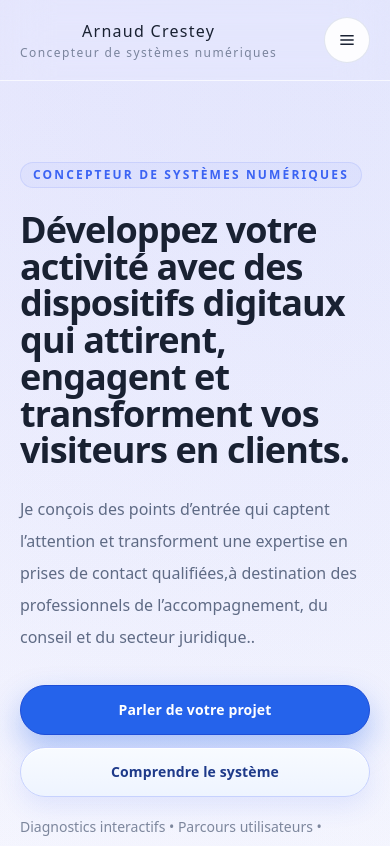
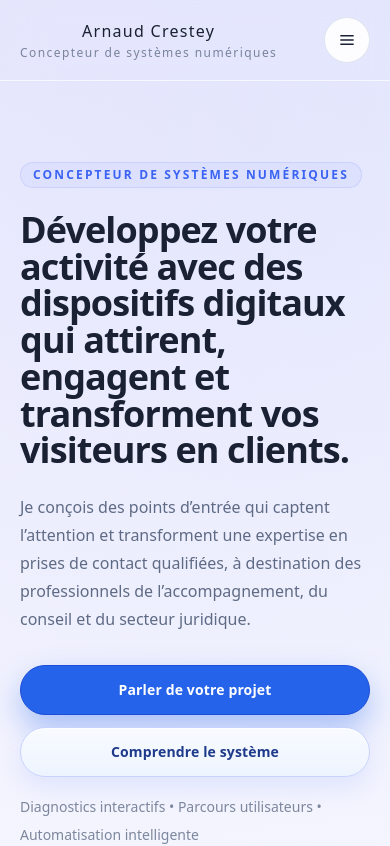
Before and after one commit to arnaudcrestey/portail-site-vitrine, a Next.js app: page / in a window 390 px wide. Shown: the top 846 px of the page. Built offline with nearby package versions, Linux system fonts and the light colour scheme.

Commit message:
Update hero.tsx

```diff
--- a/components/hero.tsx
+++ b/components/hero.tsx
@@ -13,11 +13,9 @@ export function HomeHero() {
             transforment vos visiteurs en clients.
           </h1>
 
-          <p className="mt-6 max-w-2xl text-base leading-8 text-slate sm:text-lg lg:text-xl">
-           Je conçois des points d’entrée qui captent l’attention et transforment une expertise en prises de contact qualifiées,
-<br className="hidden sm:block" />
-à destination des professionnels de l’accompagnement, du conseil et du secteur juridique..
-          </p>
+          <p className="mt-6 max-w-xl text-base leading-7 text-slate sm:max-w-2xl sm:text-lg sm:leading-8 lg:text-xl">
+  Je conçois des points d’entrée qui captent l’attention et transforment une expertise en prises de contact qualifiées, à destination des professionnels de l’accompagnement, du conseil et du secteur juridique.
+</p>
 
           <div className="mt-8 flex flex-col gap-3 sm:flex-row sm:flex-wrap">
             <ButtonLink href="/contact">Parler de votre projet</ButtonLink>
```
